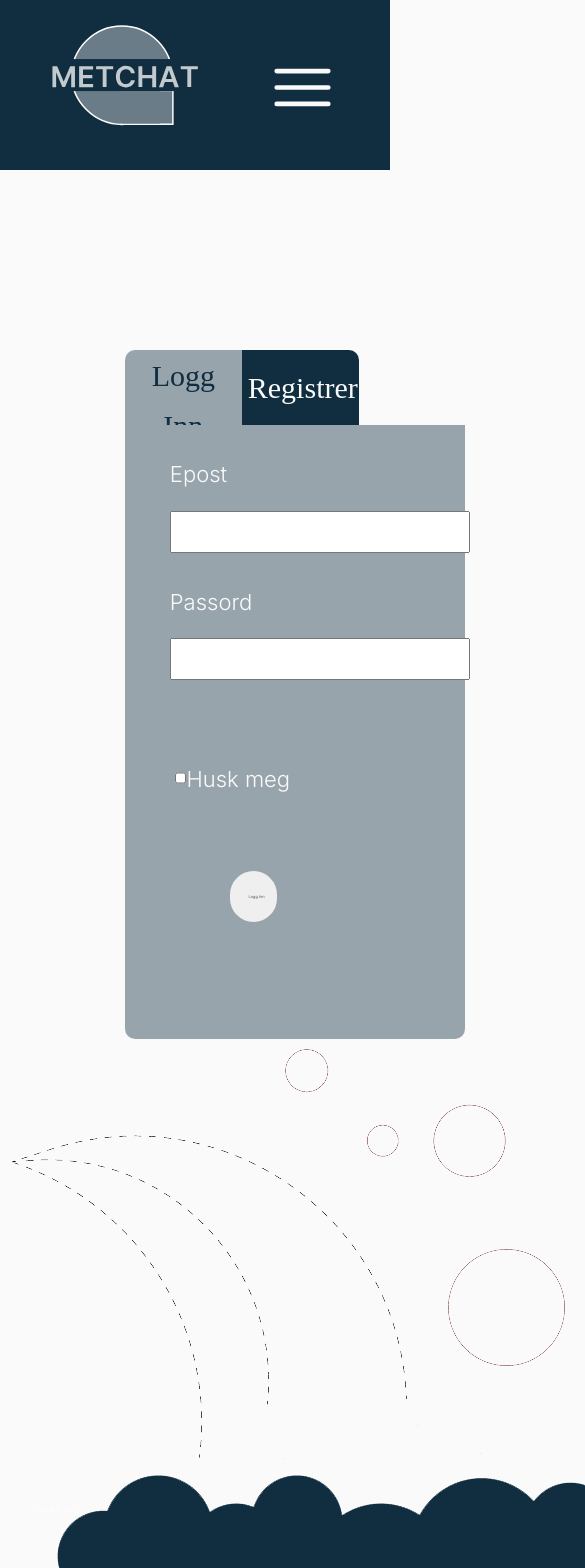
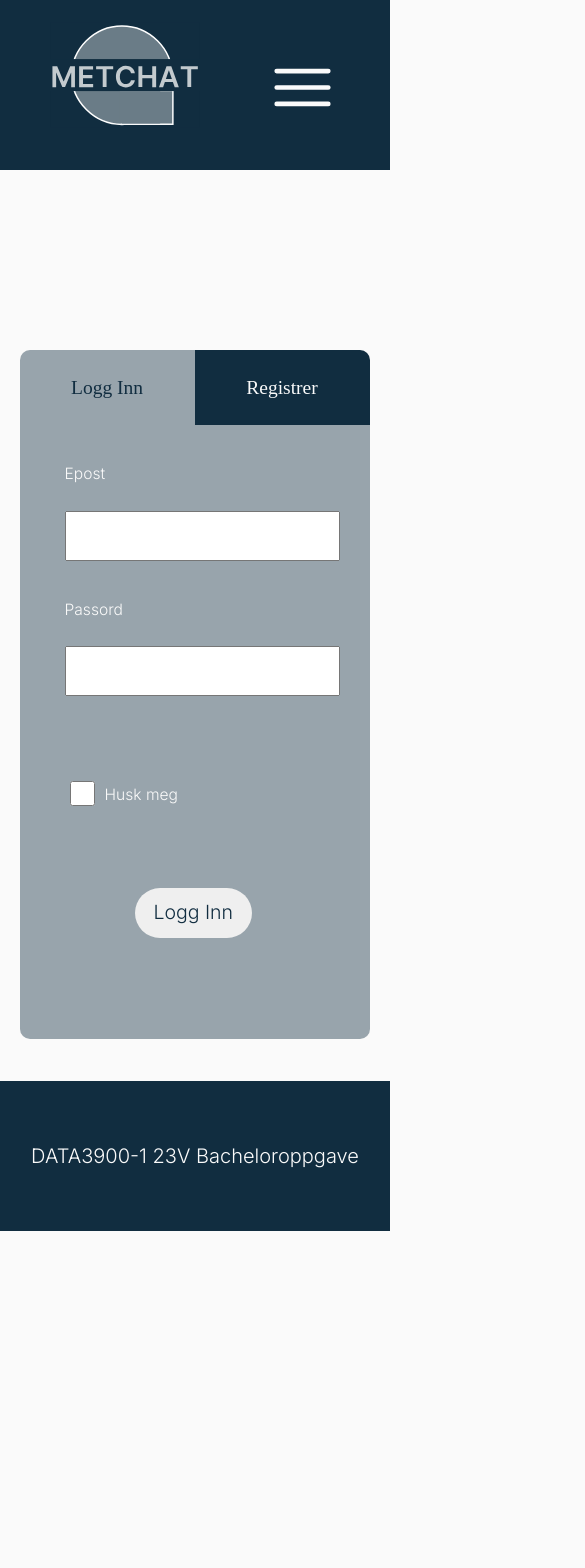
Before and after one commit to nargesirezaei/bachelor-metchat, a React (Create React App) app in the folder client/: page / in a window 390 px wide. Shown: the top 1568 px of the page, 585 px wide, since content can reach past the window. After the commit the page ends 1231 px from the top, so only its background shows below. Built offline with nearby package versions, Linux system fonts and the light colour scheme; a web font is replaced by a local one.

Commit message:
fixing the layout of all elements in welcome page

```diff
--- a/client/src/Welcome.jsx
+++ b/client/src/Welcome.jsx
@@ -133,7 +133,7 @@ function Welcome() {
           </div>
         </div>
         */}
-        <div className="imgs">
+        <div className="second">
           <img src="Lines_2.png" className="img_3" />
           <div className="nlp">
             <img src="BubbleBox.png" className="img_4" />
@@ -152,7 +152,7 @@ function Welcome() {
           <img src="Lines.png" className="img_5" />
         </div>
         <footer>
-          <h3>DATA3900-1 23V Bacheloroppgave</h3>
+          <p>DATA3900-1 23V Bacheloroppgave</p>
         </footer>
       </div>
     </>
--- a/client/src/home.css
+++ b/client/src/home.css
@@ -6,6 +6,9 @@ DEE1E4 (grå)
 .homePage {
   display: flex;
   flex-direction: column;
+}
+img {
+  width: 650px;
 }
 .nav-center {
   display: flex;
@@ -203,27 +206,28 @@ DEE1E4 (grå)
   margin-top: 75px;
 }
 input.large {
-  width: 3vw;
-  height: 3vh;
+  width: 25px;
+  height: 25px;
   margin-top: 10px;
+  margin-right: 10px;
 }
 
 .form-row input {
   width: 300px;
-  height: 5vh;
+  height: 50px;
 }
 .form-row button {
-  width: 12vw;
-  height: 6vh;
+  width: 200px;
+  height: 50px;
   border-radius: 25px;
   border: none;
-  margin-left: 20%;
+  margin-left: 15%;
   margin-top: 10%;
   color: #112d40;
   font-family: "Inter";
   font-style: normal;
   font-weight: 400;
-  font-size: 1vw;
+  font-size: 25px;
   line-height: 29px;
 }
 .btn-form-log {
@@ -249,32 +253,92 @@ input.large {
     margin-left: 32vw;
   }
 }
+@media only screen and (max-width: 665px) {
+  #LogReg {
+    margin-left: 20vw;
+  }
+  #reg-content {
+    font-size: 4vw;
+  }
+  #log-content {
+    font-size: 4vw;
+  }
+  #btn-reg {
+    width: 100%;
+    font-size: 5vw;
+  }
+  #btn-log {
+    width: 100%;
+    font-size: 5vw;
+  }
+
+  .form-row input {
+    width: 300px;
+    height: 50px;
+  }
+  .form-row button {
+    width: 30vw;
+    font-size: 5vw;
+  }
+}
+@media only screen and (max-width: 428px) {
+  #LogReg {
+    margin-left: 3vw;
+  }
+}
+
+@media only screen and (max-width: 412px) {
+  #LogReg {
+    margin-left: 8vw;
+    width: 350px;
+  }
+
+  .form-row input {
+    width: 275px;
+  }
+  .form-row button {
+    margin-left: 18vw;
+  }
+}
+@media only screen and (max-width: 390px) {
+  #LogReg {
+    margin-left: 5vw;
+  }
+}
+@media only screen and (max-width: 375px) {
+  #LogReg {
+    margin-left: 3vw;
+  }
+}
 
 /* images*/
 .second {
   display: flex;
   flex-direction: column;
+  margin-left: 45vw;
+  margin-top: -200px;
 }
 .nlp {
   text-align: center;
   position: relative;
-  width: 30vw;
+  width: 600px;
   height: auto;
 }
 .nlp h2 {
   position: absolute;
-  top: 5vh;
-  left: 10vw;
-  font-size: 2vw;
+  top: 10vh;
+  left: 12vw;
+  right: 10vw;
+  font-size: 33px;
 }
 .txt {
   position: absolute;
-  left: 7%;
-  right: 7%;
+  left: 4vw;
+  right: 2vw;
   height: 100%;
   line-height: 3vh;
-  font-size: 1vw;
-  top: 15vh;
+  font-size: 25px;
+  top: 18vh;
 }
 .nlp .btn {
   width: 9vw;
@@ -291,7 +355,16 @@ input.large {
   left: 15vw;
   bottom: 7vh;
 }
+.img_5 {
+  margin-left: -600px;
+  margin-top: -200px;
+}
 
+@media only screen and (max-width: 1124px) {
+  .second {
+    display: none;
+  }
+}
 footer {
   background-color: #112d40;
   width: 100%;
@@ -301,13 +374,11 @@ footer {
   flex-direction: row;
   justify-content: center;
   align-items: center;
-  font-size: 1.5vw;
-  margin-top: 140vh;
+  font-size: 2.4vw;
+  margin-top: 5vh;
 }
-
-@media only screen and (max-width: 1039px) {
+@media only screen and (max-width: 450px) {
   footer {
-    font-size: 0.5rem;
-    margin-top: 50px;
+    font-size: 0.8rem;
   }
 }
```
